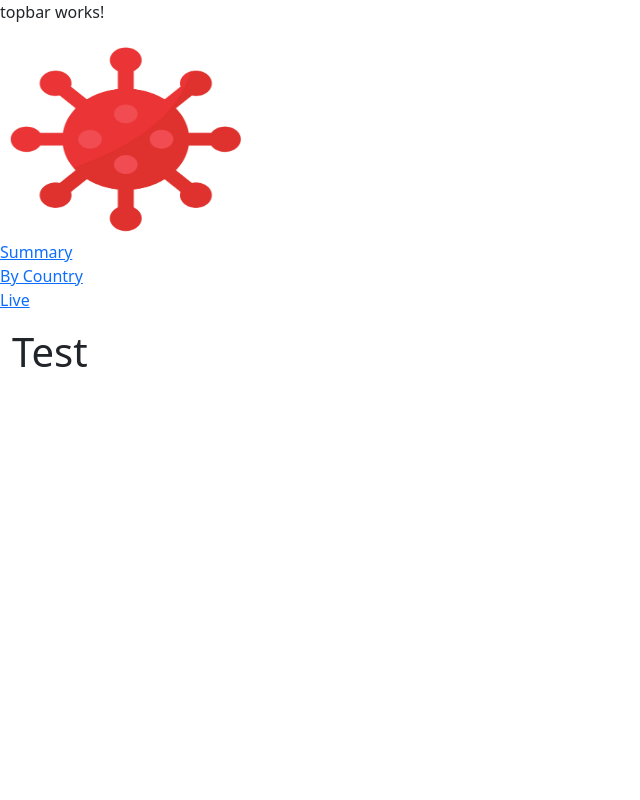
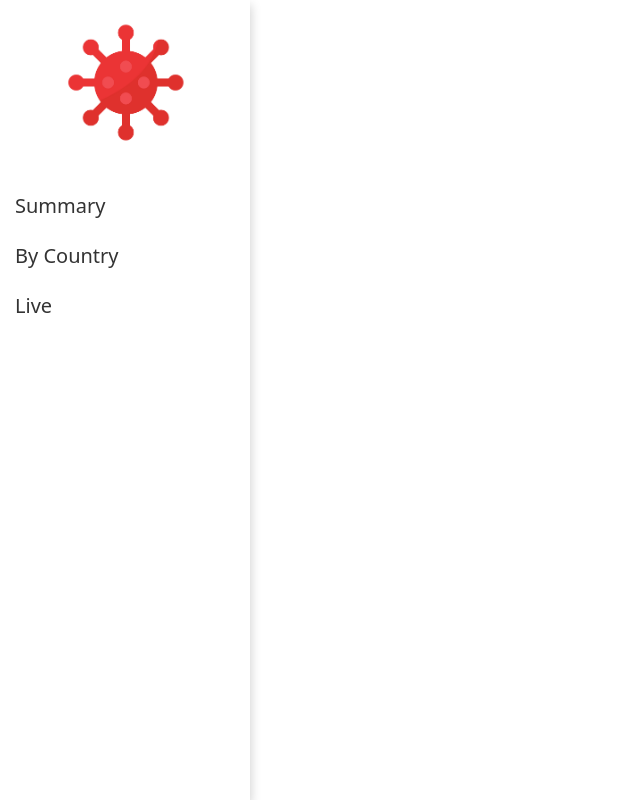
Before and after one commit to adrianadelazzari/covid-tracker, an Angular app: page / in a window 1280 px wide. Shown: the whole page, without its empty margins (0-640 px from the left). Built offline with nearby package versions, Linux system fonts and the light colour scheme.

Commit message:
Styling sidebar

```diff
--- a/src/app/shared/components/sidebar/sidebar.component.css
+++ b/src/app/shared/components/sidebar/sidebar.component.css
@@ -0,0 +1,39 @@
+.sidebar {
+  width: 250px;
+  position: fixed;
+  left: 0;
+  top: 0;
+  bottom: 0;
+  background-color: #fff;
+  box-shadow: 1px 5px 10px #d1d1d1;
+  z-index: 1;
+}
+.sidebar .logo {
+  text-align: center;
+  margin: 20px 0px 40px;
+}
+.sidebar .logo img {
+  width: 50%;
+}
+.sidebar .navigation ul li {
+  margin: 10px 0px;
+  padding: 5px 15px;
+  cursor: pointer;
+  transition: all ease 0.4s;
+}
+.sidebar .navigation ul li:hover,
+.sidebar .navigation ul li:active,
+.sidebar .navigation ul li:focus {
+  background-color: #333;
+}
+.sidebar .navigation ul li a{
+    text-decoration: none;
+    color: #333;
+    font-size: 20px;
+    transition: all ease 0.4s;
+}
+.sidebar .navigation ul li:hover a,
+.sidebar .navigation ul li:active a,
+.sidebar .navigation ul li:focus a {
+  color: #fff;
+}
--- a/src/app/shared/components/sidebar/sidebar.component.html
+++ b/src/app/shared/components/sidebar/sidebar.component.html
@@ -1,7 +1,7 @@
 <nav class="sidebar">
   <div class="logo">
     <a href="#">
-        <img src="assets/img/logo.png" alt="logo" width="250" height="200">
+        <img src="assets/img/logo.png" alt="logo">
     </a>
   </div>
   <div class="navigation">
```
